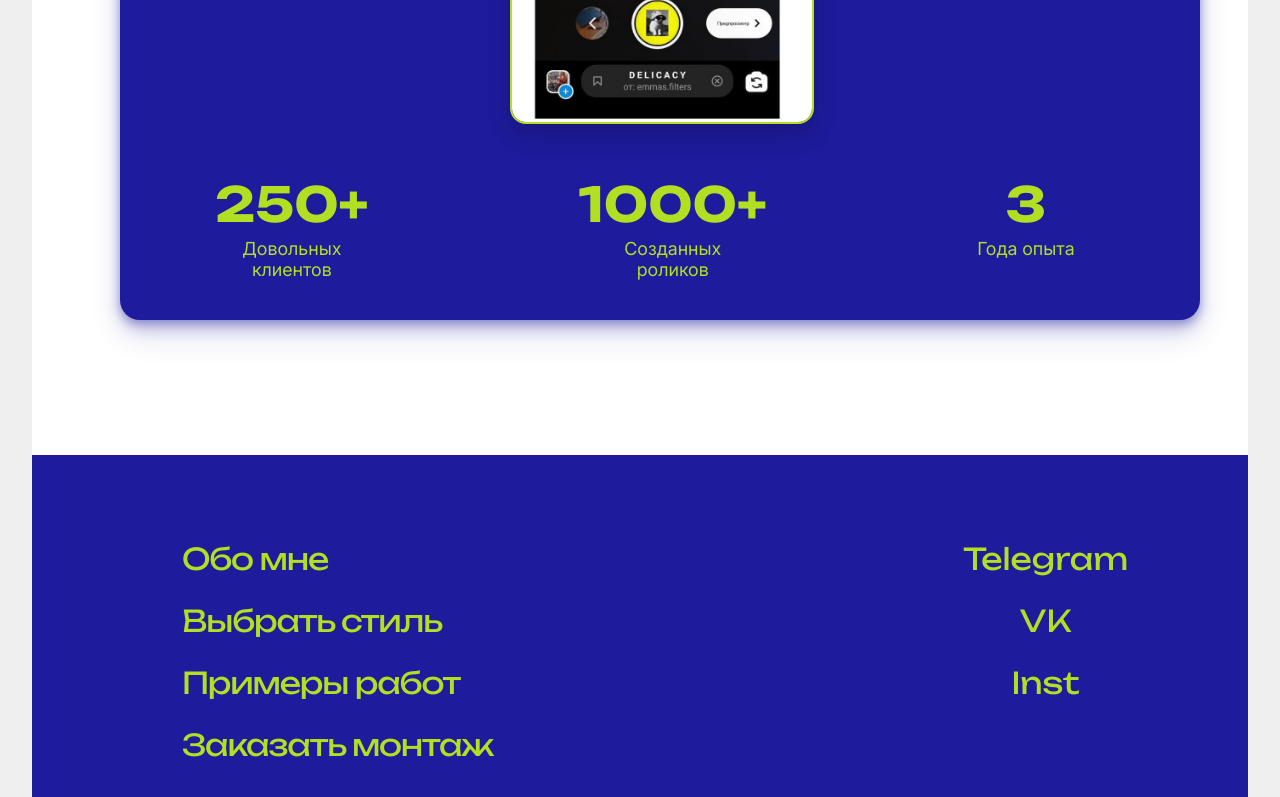
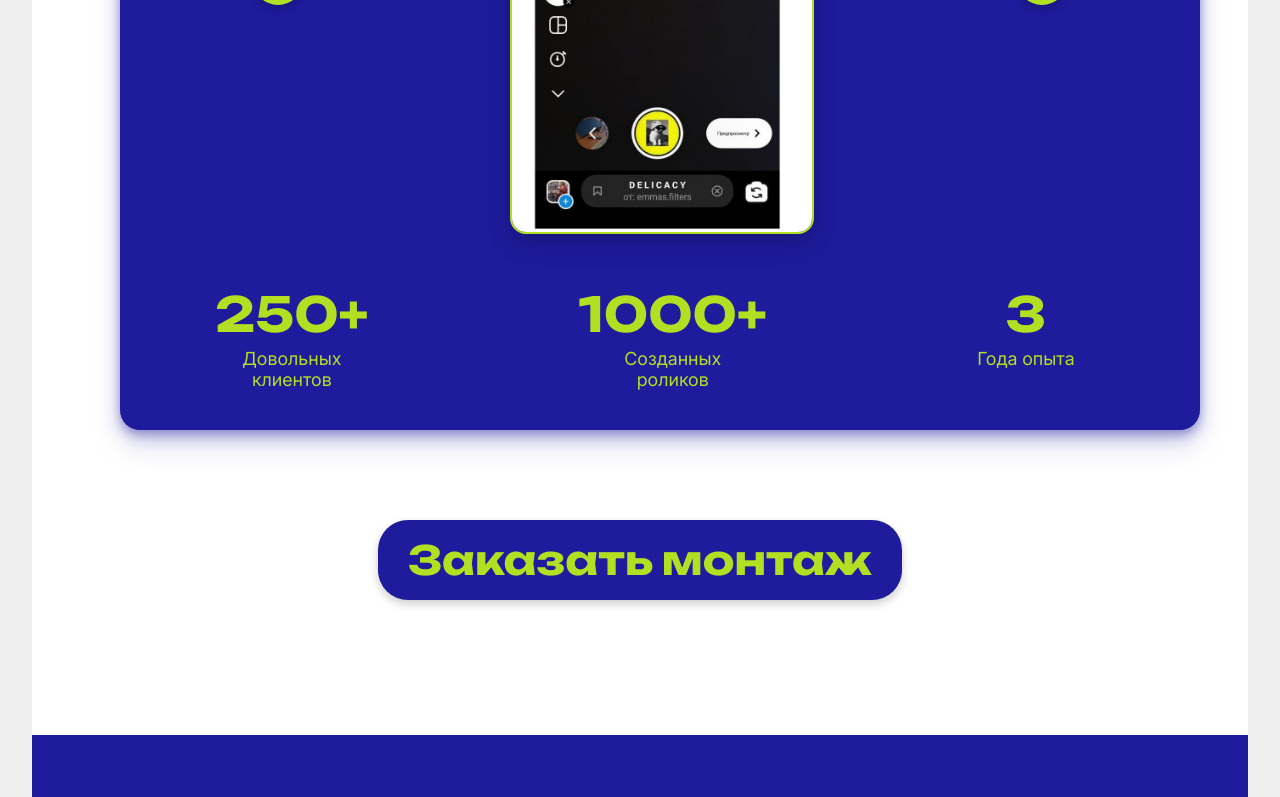
Before and after one commit to Yumaoff/Shelest, a React (Vite) app: page / in a window 1280 px wide. Shown: the part 3743-4540 px from the top of the page. Built offline with nearby package versions, Linux system fonts and the light colour scheme.

Commit message:
Добавлена бегущая строка и главная кнопка связи

```diff
--- a/src/components/about-section/about-section.tsx
+++ b/src/components/about-section/about-section.tsx
@@ -1,4 +1,3 @@
-import React from 'react';
 import styles from './about-section.module.scss';
 
 export const AboutSection = () => {
--- a/src/components/app/app.scss
+++ b/src/components/app/app.scss
@@ -5,3 +5,7 @@
 	color: rgb(190 190 192);
 	text-align: center;
 }
+
+main {
+	background-color: #fff;
+}
--- a/src/components/app/app.tsx
+++ b/src/components/app/app.tsx
@@ -2,7 +2,7 @@ import './app.scss';
 import { LOCALES, messages } from '../../services/index';
 import { IntlProvider } from 'react-intl';
 import { useState } from 'react';
-import { AppHeader } from '@components';
+import { AppHeader, Marquee } from '@components';
 import { AppFooterUI } from '../ui/app-footer';
 import {
 	AboutSection,
@@ -25,15 +25,22 @@ function App() {
 
 	return (
 		<IntlProvider locale={currentLocale} messages={messages[currentLocale]}>
+			<div className='app'>
 				<AppHeader
 					currentLanguage={currentLocale}
 					onLanguageChange={handleLocaleChange}
 				/>
+
+				<main>
 					<AboutSection />
+					<Marquee text={'СКИДКА 10%'} speed={20} />
 					<ExampleSection />
 					<ClientsSection />
 					<ReelsSection />
-			<AppFooterUI></AppFooterUI>
+				</main>
+
+				<AppFooterUI />
+			</div>
 		</IntlProvider>
 	);
 }
--- a/src/components/index.ts
+++ b/src/components/index.ts
@@ -3,3 +3,4 @@ export * from './about-section';
 export * from './example-section';
 export * from './clients-section';
 export * from './reels-section';
+export * from './marquee';
--- /dev/null
+++ b/src/components/marquee/index.ts
@@ -0,0 +1 @@
+export { Marquee } from './marquee';
--- /dev/null
+++ b/src/components/marquee/marquee.module.scss
@@ -0,0 +1,60 @@
+@import '../../scss/variables';
+
+.marqueeContainer {
+	position: relative;
+	z-index: 2;
+	width: 100%;
+	margin-bottom: 50px;
+	padding: 15px 0;
+	overflow: hidden;
+	background-color: $accent-color-alt;
+}
+
+.marqueeContent {
+	display: inline-block;
+	color: $accent-color;
+	font-weight: 500;
+	font-size: 24px;
+	font-family: $title-font-family;
+	letter-spacing: 1px;
+	white-space: nowrap;
+	text-transform: uppercase;
+	animation: marquee linear infinite;
+
+	span {
+		display: inline-block;
+		padding-right: 50px;
+	}
+}
+
+@keyframes marquee {
+	0% {
+		transform: translateX(0);
+	}
+
+	100% {
+		transform: translateX(-50%);
+	}
+}
+
+@media (width <= 1024px) {
+	.marqueeContent {
+		font-size: 20px;
+	}
+}
+
+@media (width <= 768px) {
+	.marqueeContent {
+		font-size: 18px;
+	}
+}
+
+@media (width <= 480px) {
+	.marqueeContainer {
+		padding: 10px 0;
+	}
+
+	.marqueeContent {
+		font-size: 16px;
+	}
+}
--- /dev/null
+++ b/src/components/marquee/marquee.tsx
@@ -0,0 +1,23 @@
+import React from 'react';
+import styles from './Marquee.module.scss';
+
+interface MarqueeProps {
+	text: string;
+	speed?: number;
+}
+
+export const Marquee: React.FC<MarqueeProps> = ({ text, speed = 20 }) => {
+	const content = `${text} • `;
+	const longContent = Array(10).fill(content).join('');
+
+	return (
+		<div className={styles.marqueeContainer}>
+			<div
+				className={styles.marqueeContent}
+				style={{ animationDuration: `${speed}s` }}
+			>
+				{longContent}
+			</div>
+		</div>
+	);
+};
--- a/src/components/ui/reels-section/reels-section.module.scss
+++ b/src/components/ui/reels-section/reels-section.module.scss
@@ -39,7 +39,7 @@
 	font-weight: 300;
 	font-size: 22px;
 	line-height: 1;
-	letter-spacing: 0%;
+	letter-spacing: 0;
 	text-align: center;
 	text-transform: uppercase;
 	background-color: white;
@@ -55,7 +55,7 @@
 	font-weight: 300;
 	font-size: 50px;
 	line-height: 1;
-	letter-spacing: -6%;
+	letter-spacing: -0.06em;
 	text-align: left;
 	text-transform: uppercase;
 }
@@ -180,6 +180,42 @@
 	font-size: 18px;
 }
 
+.orderButtonContainer {
+	display: flex;
+	justify-content: center;
+	margin-top: 40px;
+	padding: 0 20px;
+	padding-top: 50px;
+}
+
+.orderButton {
+	display: inline-block;
+	padding: 15px 30px;
+	color: $accent-color;
+	font-weight: 600;
+	font-size: 40px;
+	font-family: $title-font-family;
+	text-decoration: none;
+	background-color: $accent-color-alt;
+	border: none;
+	border-radius: 30px;
+	box-shadow: 0 4px 10px rgb(0 0 0 / 20%);
+	cursor: pointer;
+	transition: all 0.3s ease;
+
+	&:hover {
+		color: $accent-color-alt;
+		background-color: $accent-color;
+		transform: scale(1.1);
+	}
+
+	&:active {
+		color: $accent-color-alt;
+		background-color: $accent-color;
+		transform: scale(0.95);
+	}
+}
+
 @media (width <= 1024px) {
 	.titles {
 		gap: 100px;
@@ -224,6 +260,11 @@
 		height: 40px;
 		line-height: 1.2;
 	}
+
+	.orderButton {
+		padding: 12px 25px;
+		font-size: 16px;
+	}
 }
 
 @media (width <= 480px) {
@@ -239,4 +280,9 @@
 	.subtitleSection {
 		font-size: 18px;
 	}
+
+	.orderButton {
+		padding: 10px 20px;
+		font-size: 14px;
+	}
 }
--- a/src/components/ui/reels-section/reels-section.tsx
+++ b/src/components/ui/reels-section/reels-section.tsx
@@ -73,6 +73,16 @@ export const ReelsSectionUI: React.FC<IReelsSectionUIProps> = ({
 					</div>
 				</div>
 			</div>
+			<div className={styles.orderButtonContainer}>
+				<a
+					href='https://t.me/shelestt_liss'
+					target='_blank'
+					rel='noopener noreferrer'
+					className={styles.orderButton}
+				>
+					Заказать монтаж
+				</a>
+			</div>
 		</section>
 	);
 };
```
Lines whose indentation alone changed are shown as unchanged.
